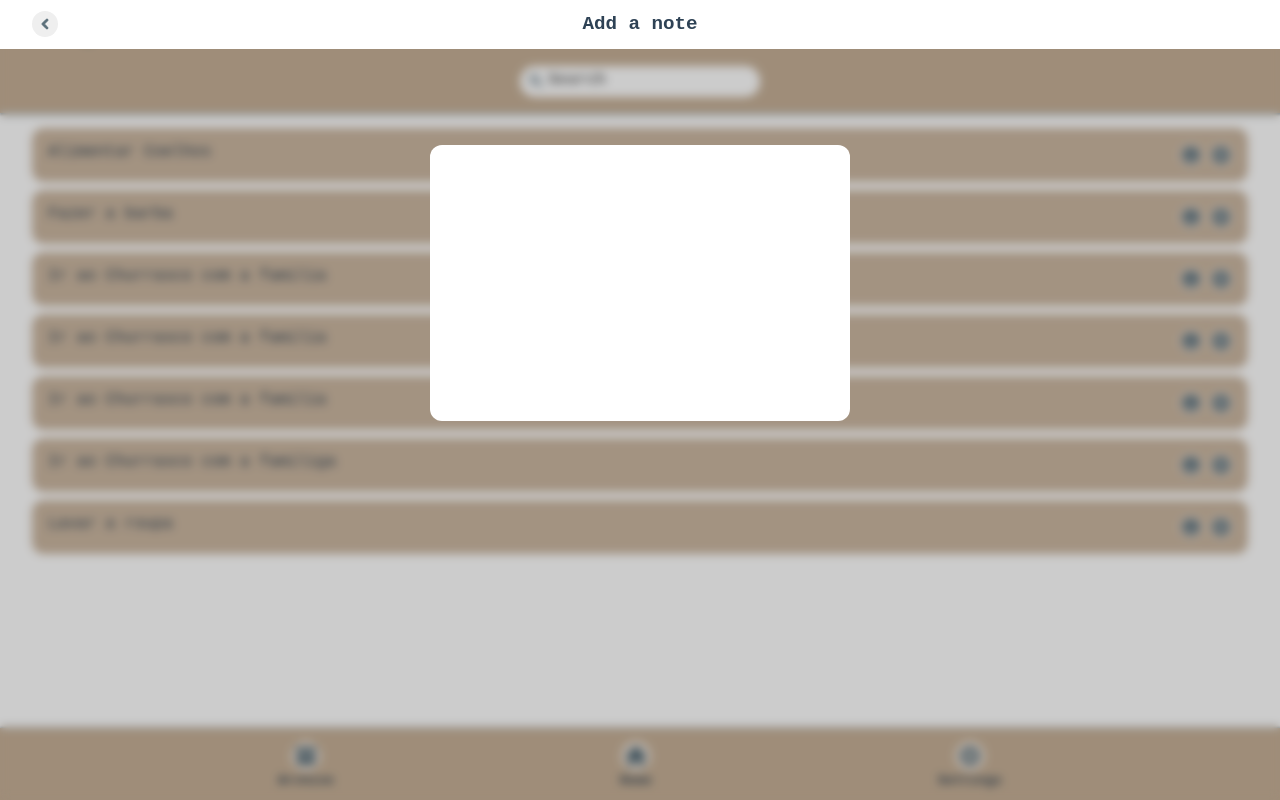
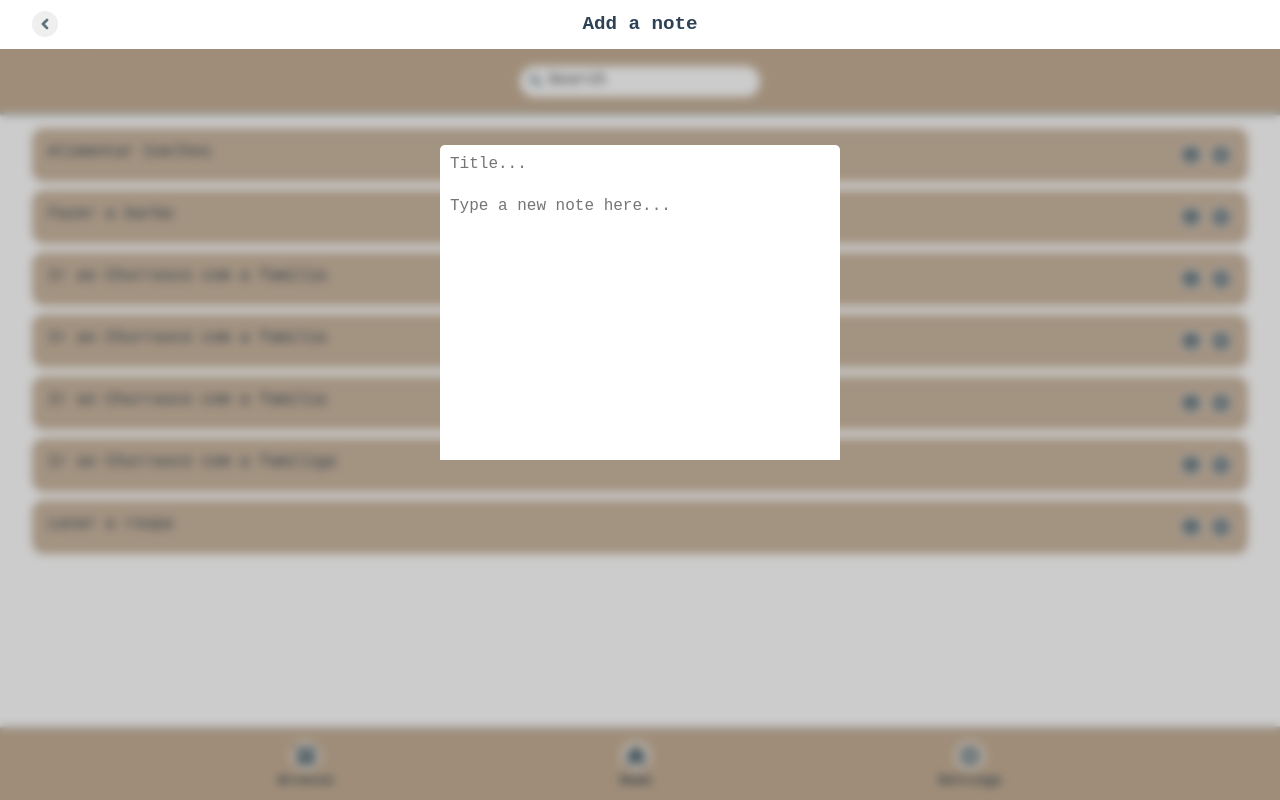
Before and after one commit to KainNhantumbo/Nava-Notes-App, a React (Create React App) app: page / in a window 1280 px wide. Built offline with nearby package versions, Linux system fonts and the light colour scheme.

Commit message:
Melhorias nos estilos e adição de imput para o título da nota em componente TextArea

```diff
--- a/src/components/TextArea.jsx
+++ b/src/components/TextArea.jsx
@@ -1,12 +1,11 @@
 import React from 'react';
 import { StyledTextAreaContainer } from '../styles/textAreaStyles';
 
-const TextArea = () => {
-
+const TextArea = ({ titleChangeEvent, textChangeEvent }) => {
   return (
     <StyledTextAreaContainer>
-      <textarea name="textArea" cols="30" rows="10" >
-
+      <input type="text" placeholder='Title...' onChange={titleChangeEvent}/>
+      <textarea name="textArea" cols="30" rows="10" placeholder='Type a new note here...' defaultValue={''} onChange={textChangeEvent}>
       </textarea>
     </StyledTextAreaContainer>
   );
--- a/src/styles/textAreaStyles.js
+++ b/src/styles/textAreaStyles.js
@@ -2,26 +2,61 @@ import styled from 'styled-components'
 import { colors } from './colors';
 
 export const StyledTextAreaContainer = styled.section`
+  * {
+    box-sizing: border-box;
+  }
+
   display: flex;
   justify-content: center;
   align-items: center;
+  flex-direction: column;
+  margin-top: 12vh;
+
+
+  :focus {
+    border: rgb(${colors.darkColor});
+    box-shadow: 0px 0px 5px 2px rgba(${colors.secondaryColor}, .8);
+    outline: none;
+    transition: all .5s ease;
+  }
+
+  input {
+    width: 90%;
+    max-width: 400px;
+    padding: 10px;
+    padding-right: 20px;
+    border-style: none;
+    border-radius: 5px 5px 0 0;
+
+    outline: none;
+  }
 
   textarea {
     width: 90%;
     max-width: 400px;
-    margin-top: 12vh;
     border-style: none;
     background-color: rgb(${colors.whiteColor});
-    border-radius: 12px;
     resize: none;
     padding: 10px;
     line-height: 1.6rem;
 
+    ::-webkit-scrollbar {
+      background: rgb(${colors.primaryColor});
+      padding: 5px;
+    }
+
+    ::-webkit-scrollbar-thumb {
+      background: rgba(${colors.secondaryColor}, .9);
+      border-radius: 12px;
+
+      :hover {
+        background: rgba(${colors.whiteColor}, .6);
+
+      }
+    }
+
     :focus {
-      border: rgb(${colors.darkColor});
-      box-shadow: 0px 0px 5px 2px rgba(${colors.secondaryColor}, .8);
       outline: none;
-      transition: all .5s ease;
     }
   }
 `;
```
